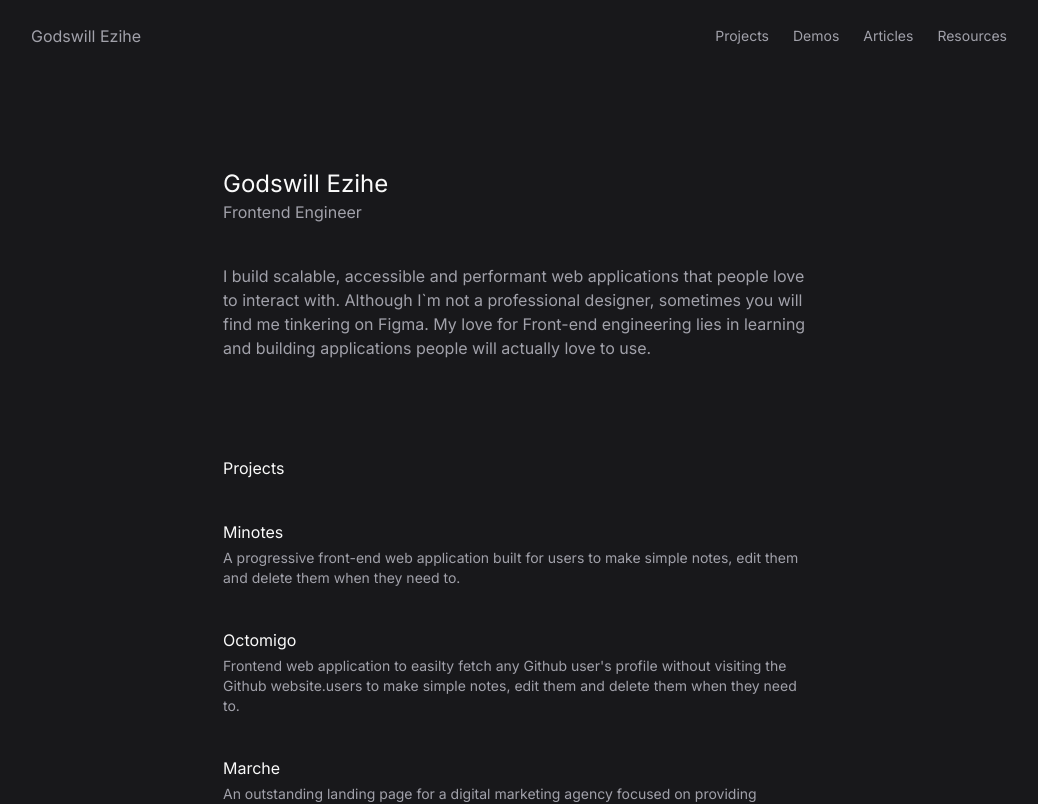
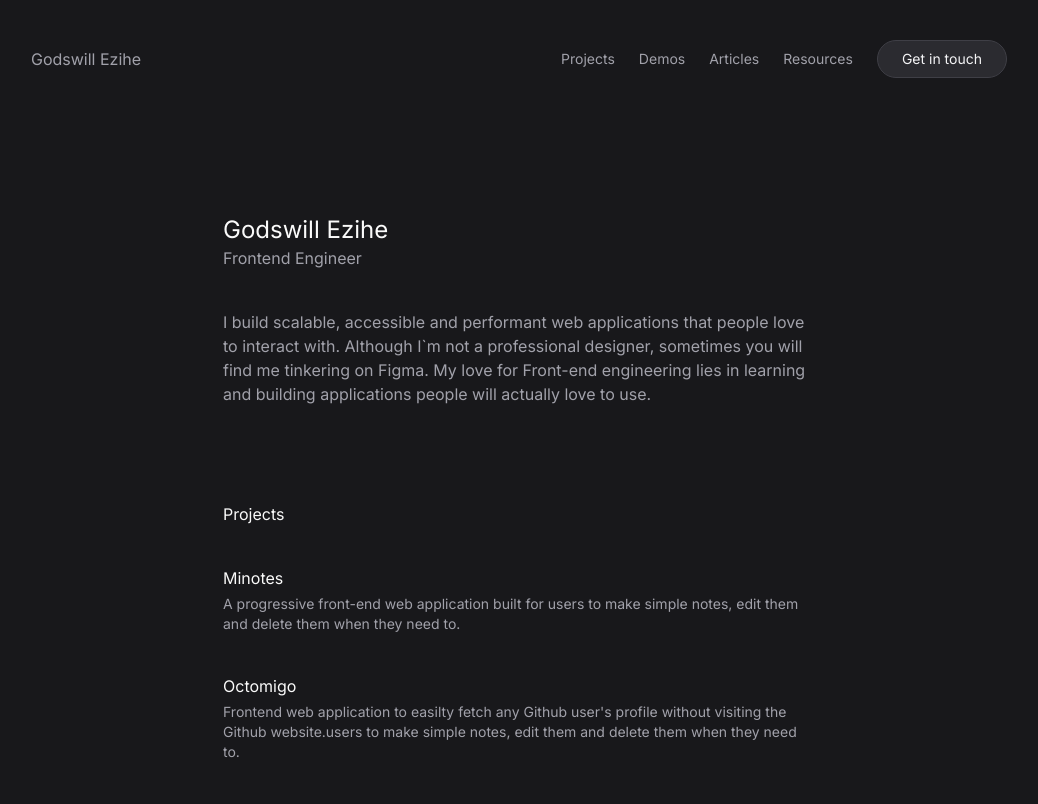
Before and after one commit to gzkdev/web-portfolio, a Next.js app: page / in a window 1280 px wide. Shown: the top 804 px of the page, without its empty margins (121-1159 px from the left). Built offline with nearby package versions, Linux system fonts and the light colour scheme.

Commit message:
update navbar and menu

```diff
--- a/components/menu.tsx
+++ b/components/menu.tsx
@@ -35,10 +35,7 @@ export function Menu() {
             >
               {navLinks.map(({ href, id, title }) => (
                 <li key={id}>
-                  <Link
-                    href={href}
-                    className="inline-block my-2 relative hover:text-zinc-100 after:content-[''] after:w-full after:h-[1px] after:bg-current after:absolute after:-bottom-0.5 after:left-0 after:scale-x-0 hover:after:scale-x-100 after:transition after:origin-left"
-                  >
+                  <Link href={href} className="navlink inline-block my-2">
                     {title}
                   </Link>
                 </li>
@@ -46,7 +43,7 @@ export function Menu() {
               <li className="outline-none border border-zinc-700 rounded-full bg-zinc-700/50 text-zinc-100 mt-2">
                 <Link
                   href="mailto:ezihegodswill01@gmail.com"
-                  className="block py-3 px-6"
+                  className="block py-2 px-6"
                 >
                   Get in touch
                 </Link>
--- a/components/navbar.tsx
+++ b/components/navbar.tsx
@@ -1,43 +1,31 @@
 import Link from "next/link";
 import { Menu } from "./menu";
-
-const NavLinks = [
-  {
-    id: 0,
-    title: "Projects",
-    href: "/projects",
-  },
-  {
-    id: 1,
-    title: "Demos",
-    href: "/demos",
-  },
-  {
-    id: 2,
-    title: "Articles",
-    href: "/articles",
-  },
-  {
-    id: 3,
-    title: "Resources",
-    href: "/resources",
-  },
-];
+import { navLinks } from "@/constants";
 
 export function Navbar() {
   return (
     <nav className="sticky top-0 z-50">
-      <div className="max-w-screen-lg mx-auto flex items-center justify-between p-6">
+      <div className="max-w-screen-lg mx-auto flex items-center justify-between p-6 sm:py-10">
         <Link href="/" className="hover:text-zinc-100 transition">
           Godswill Ezihe
         </Link>
 
         <ul className="hidden sm:flex sm:items-center sm:gap-6 sm:text-sm">
-          {NavLinks.map(({ href, id, title }) => (
+          {navLinks.map(({ href, id, title }) => (
             <li key={id}>
-              <NavbarLink href={href} title={title} />
+              <Link href={href} className="navlink">
+                {title}
+              </Link>
             </li>
           ))}
+          <li className="outline-none border border-zinc-700 rounded-full bg-zinc-700/50 text-zinc-100">
+            <Link
+              href="mailto:ezihegodswill01@gmail.com"
+              className="block py-2 px-6"
+            >
+              Get in touch
+            </Link>
+          </li>
         </ul>
 
         <Menu />
@@ -45,14 +33,3 @@ export function Navbar() {
     </nav>
   );
 }
-
-function NavbarLink({ title, href }: { title: string; href: string }) {
-  return (
-    <Link
-      href={href}
-      className="relative hover:text-zinc-100 after:content-[''] after:w-full after:h-[1px] after:bg-current after:absolute after:-bottom-0.5 after:left-0 after:scale-x-0 hover:after:scale-x-100 after:transition after:origin-left"
-    >
-      {title}
-    </Link>
-  );
-}
```
